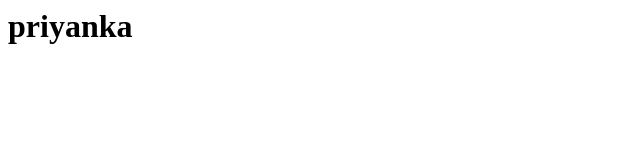
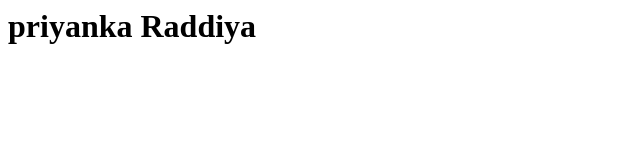
Before and after one commit to Priyanka4411/sarda, a plain HTML site: page index.html in a window 1280 px wide. Shown: the whole page, without its empty margins (0-640 px from the left). Drawn offline with Linux system fonts and the light colour scheme.

Commit message:
index file modified again

```diff
--- a/index.html
+++ b/index.html
@@ -1 +1 @@
-<h1>priyanka</h1>
+<h1>priyanka Raddiya</h1>
```
